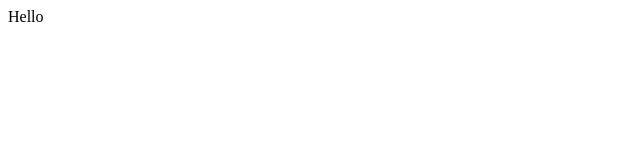
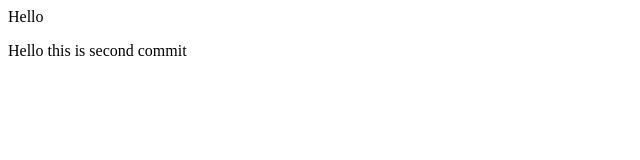
Before and after one commit to Lakshmeekanta/local-repo, a plain HTML site: page index.html in a window 1280 px wide. Shown: the whole page, without its empty margins (0-640 px from the left). Drawn offline with Linux system fonts and the light colour scheme.

Commit message:
done some small changes into index.html

```diff
--- a/index.html
+++ b/index.html
@@ -1 +1,3 @@
 <p>Hello</p>
+
+<p> Hello this is second commit</p>
```
